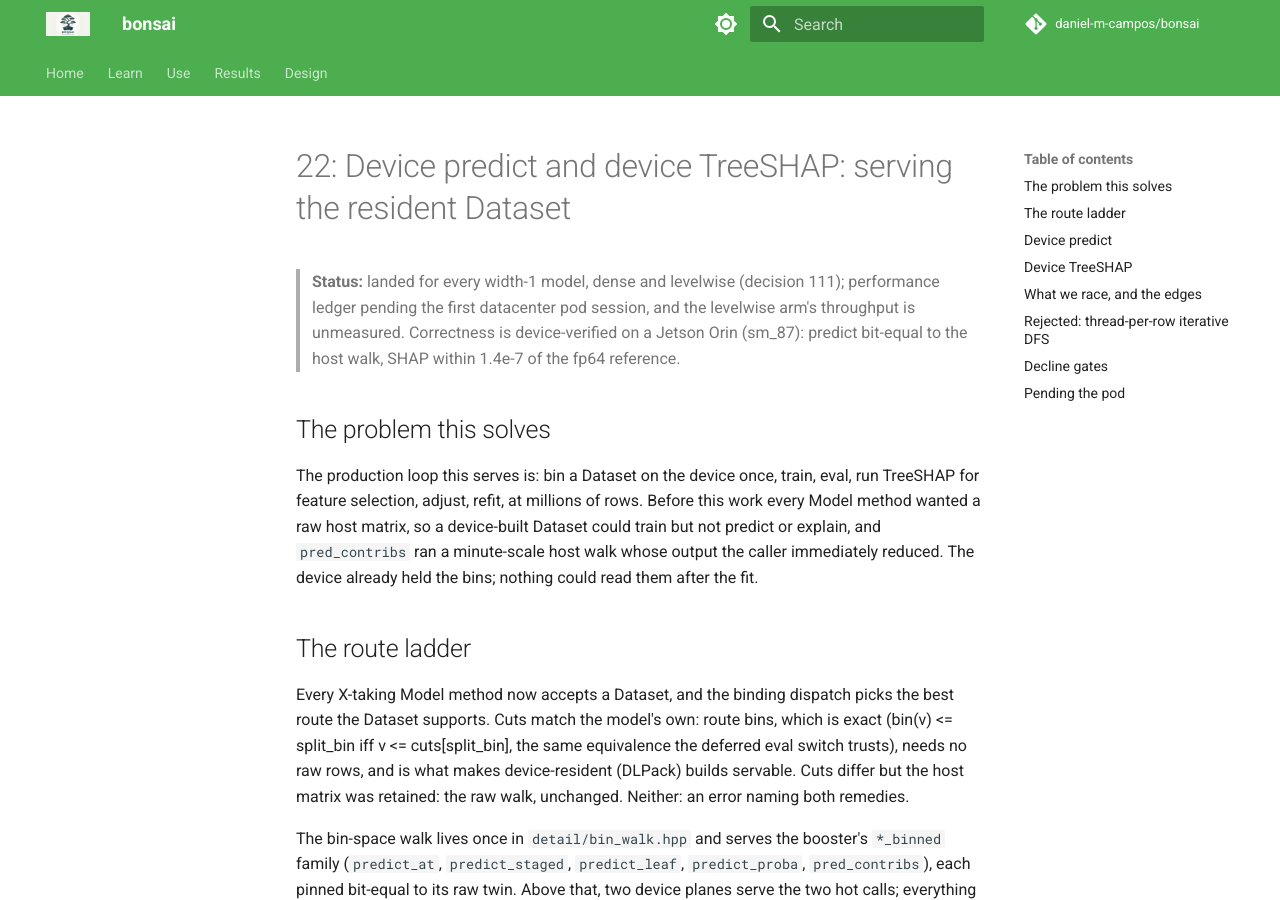
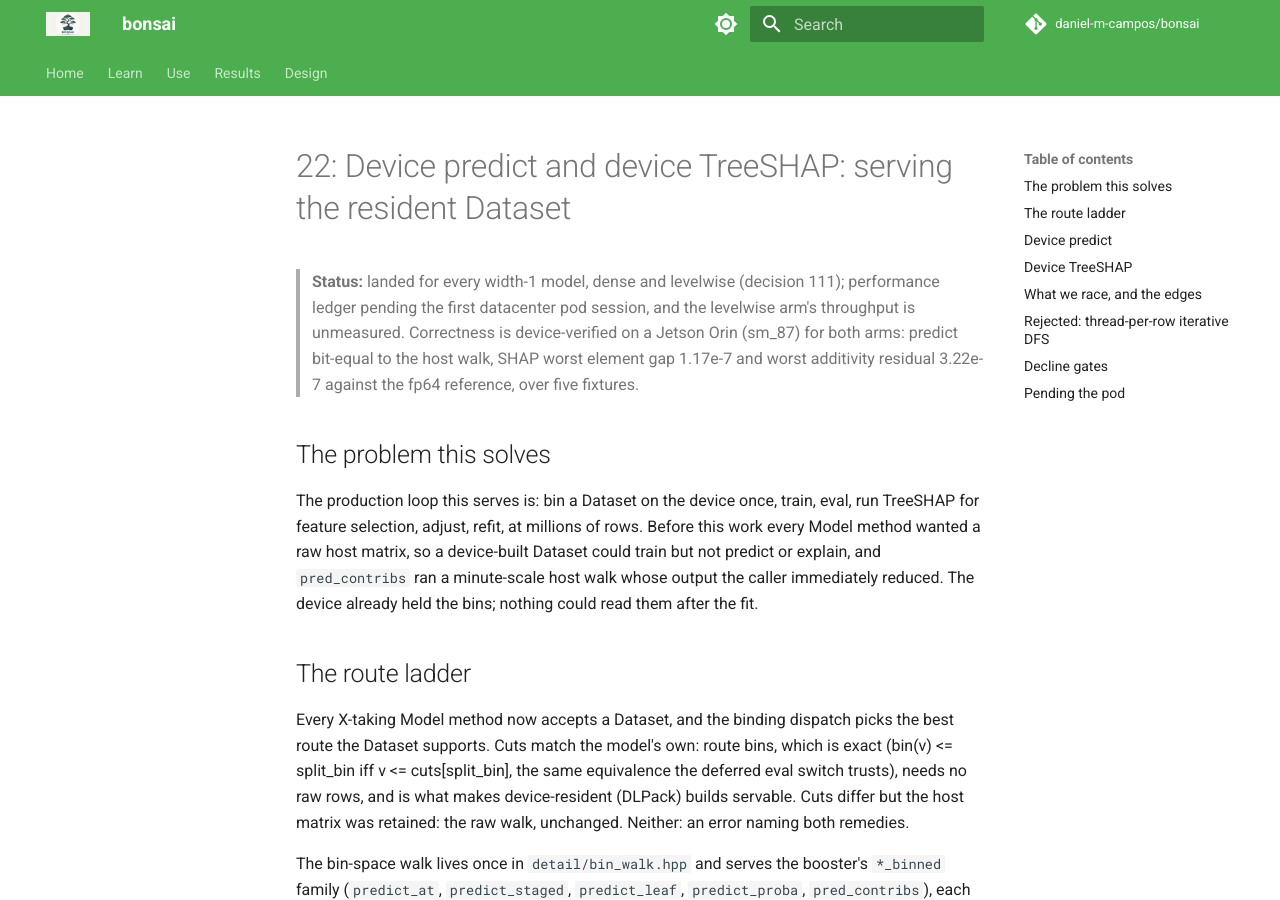
Before and after one commit to daniel-m-campos/bonsai, an MkDocs documentation site: the page built from docs/architecture/22-device-predict-shap.md, in a window 1280 px wide and 900 px high. Built offline with MkDocs 1.6.1 and Material for MkDocs 9.7.7, drawn with Linux system fonts in a browser that asks for light colours; comment, search, counter and statistics services are not loaded.

Commit message:
test(cuda): record the Orin numbers for both arms
The tolerance pin and doc 22's status line quoted the dense measurement
from decision 108. Both arms have now run on the Orin, so both quote what
was measured across all five fixtures: worst element gap 1.17e-7, worst
additivity residual 3.22e-7, against a 1e-5 pin.

```diff
--- a/docs/architecture/22-device-predict-shap.md
+++ b/docs/architecture/22-device-predict-shap.md
@@ -1,6 +1,6 @@
 # 22: Device predict and device TreeSHAP: serving the resident Dataset
 
-> **Status:** landed for every width-1 model, dense and levelwise (decision 111); performance ledger pending the first datacenter pod session, and the levelwise arm's throughput is unmeasured. Correctness is device-verified on a Jetson Orin (sm_87): predict bit-equal to the host walk, SHAP within 1.4e-7 of the fp64 reference.
+> **Status:** landed for every width-1 model, dense and levelwise (decision 111); performance ledger pending the first datacenter pod session, and the levelwise arm's throughput is unmeasured. Correctness is device-verified on a Jetson Orin (sm_87) for both arms: predict bit-equal to the host walk, SHAP worst element gap 1.17e-7 and worst additivity residual 3.22e-7 against the fp64 reference, over five fixtures.
 
 ## The problem this solves
 
```
Also changed, not shown: 1 other file.
